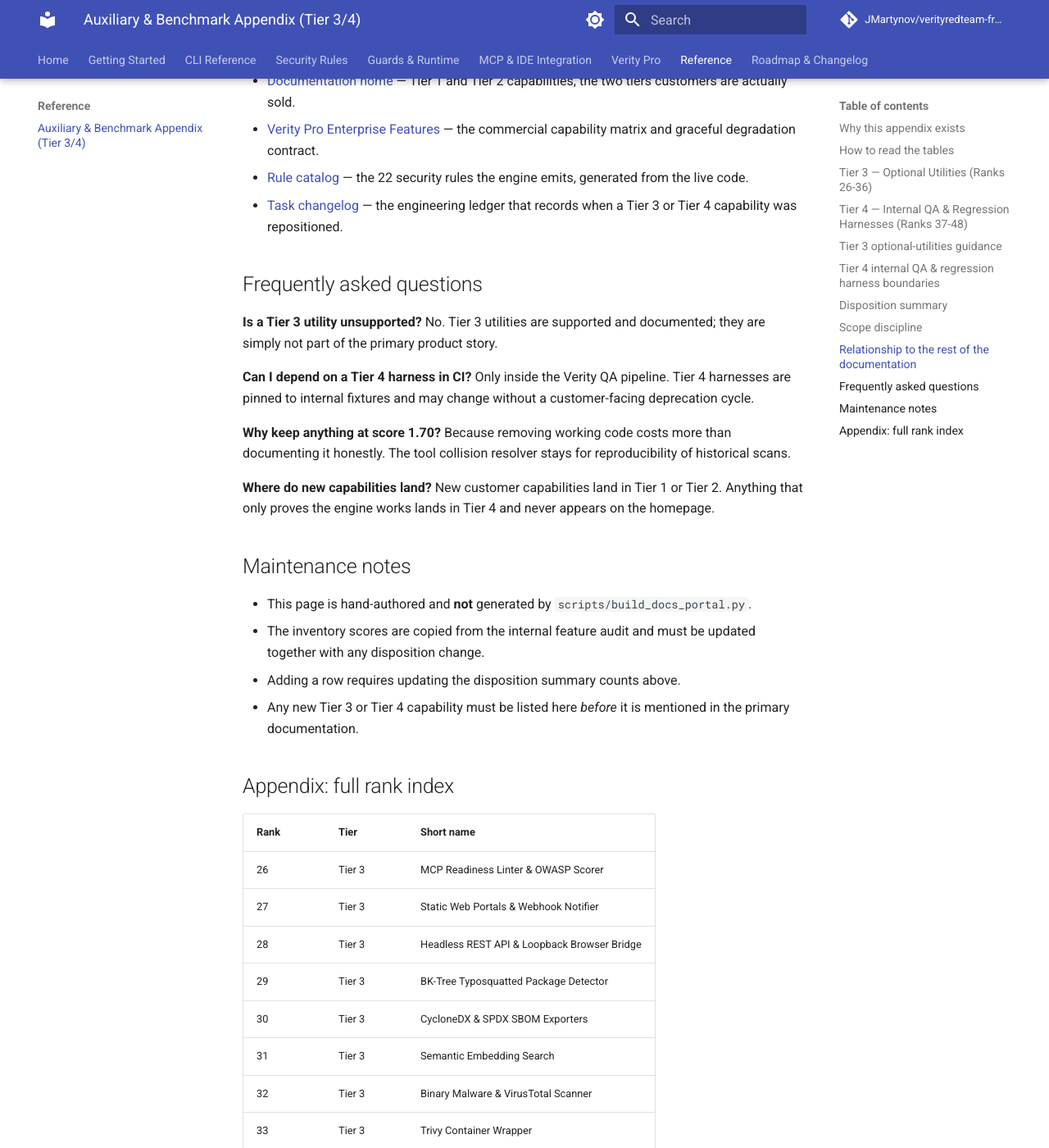
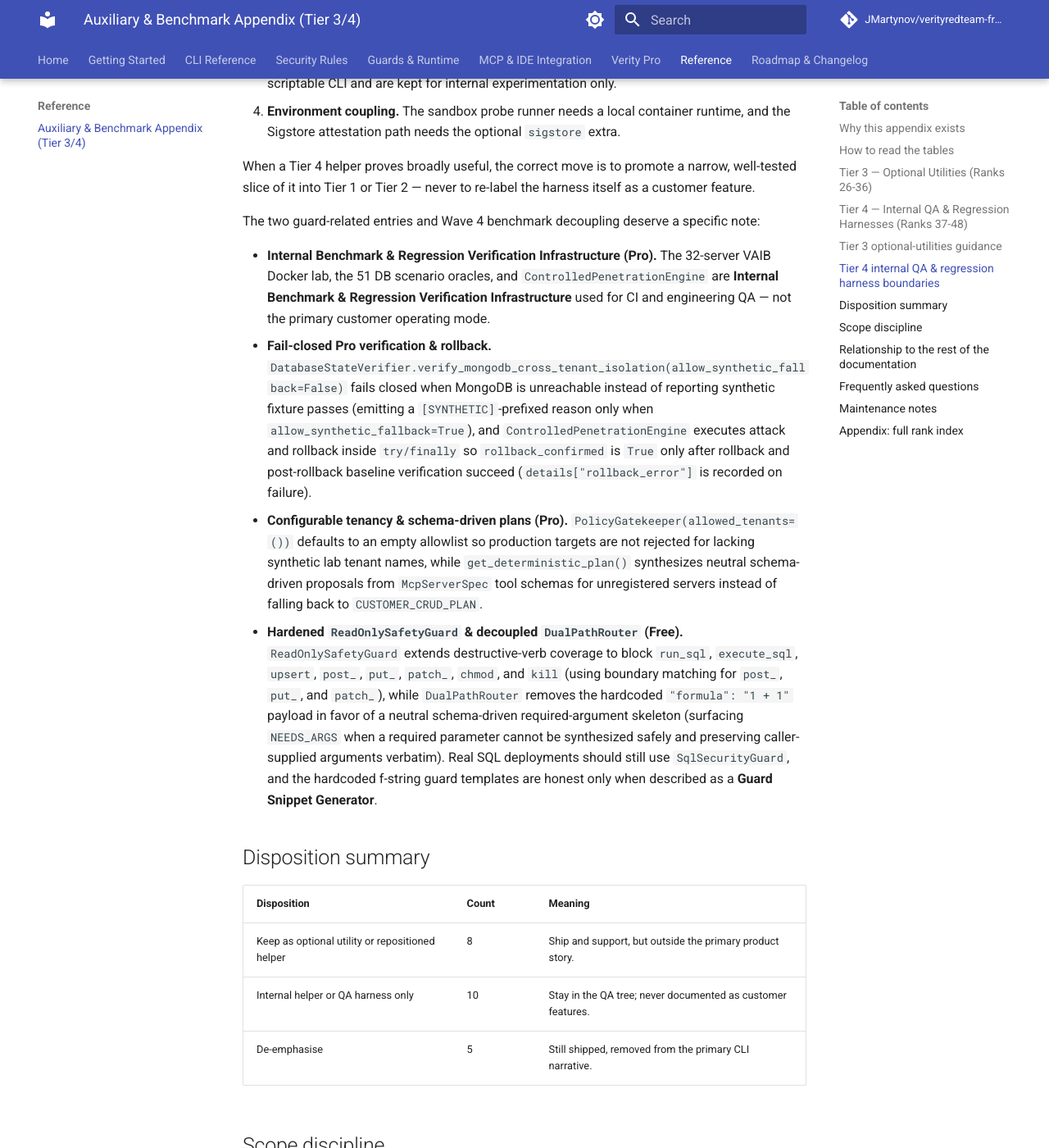
Before and after one commit to JMartynov/verityredteam-free, an MkDocs documentation site: the page built from docs/reference/auxiliary_and_benchmarks.md, in a window 1280 px wide and 1400 px high, scrolled down 6662 px. Shown: the whole window at 82% size. Built offline with MkDocs 1.6.1 and Material for MkDocs 9.7.7, drawn with Linux system fonts in a browser that asks for light colours; comment, search, counter and statistics services are not loaded; the version menu is left out; some of the changed text lies outside the part shown.

Commit message:
docs(M44): mark M44 Done, document Wave 4 decoupling, and rebuild docs portal

```diff
--- a/docs/reference/auxiliary_and_benchmarks.md
+++ b/docs/reference/auxiliary_and_benchmarks.md
@@ -67,11 +67,11 @@ Both tables below use the same six columns.
 | 40 | Tier 4 | Sandboxed Live Probers (`python:3.12-slim` / Incus) | mcp-vulnerabilities | 3.50 | Internal sandbox runner; requires local container runtime. |
 | 41 | Tier 4 | Config Auto-Fixer & PR Bot (fix, remediate-pr) | mcp-vulnerabilities | 3.45 | Secondary experimental PR helper; keep out of primary core. |
 | 42 | Tier 4 | Sigstore Keyless Feed Attestation (verify-feed) | mcp-vulnerabilities | 3.40 | Optional verification utility with deterministic `sha256-manifest` fallback when `sigstore` is absent. |
-| 43 | Tier 4 | Hardcoded Socratic Payloads & PolicyGatekeeper Tenants | Pro (hacking/*) | 3.25 | Internal benchmark/red-team fixtures; keep in QA harness docs. |
+| 43 | Tier 4 | Hardcoded Socratic Payloads & Configurable `PolicyGatekeeper` | Pro (hacking/*) | 3.25 | Internal benchmark/red-team fixtures; `PolicyGatekeeper(allowed_tenants=())` defaults to opt-in tenancy, and `get_deterministic_plan()` synthesizes schema-driven plans for unregistered servers. |
 | 44 | Tier 4 | Hardcoded 7-Branch AIVSS v1.0 CWE Lookup Table | Pro (reporting/) | 3.03 | Optional reporting metadata; not primary OSV severity. |
-| 45 | Tier 4 | Fixture-Coupled ReadOnlySafetyGuard & DualPathRouter | Free (scanner/) | 2.93 | Internal demo/fixture helpers; prefer SqlSecurityGuard. |
-| 46 | Tier 4 | 51 Synthetic JSON-Flag Database Verification Oracles | Pro (oracles/*) | 2.18 | Reposition strictly as Internal QA & Regression Benchmark Suite. |
-| 47 | Tier 4 | 32-Server Docker Lab & In-Memory Snowflake Cloud Mocks | Pro (fixtures/*) | 1.95 | Reposition strictly as Internal QA & Regression Benchmark Suite. |
+| 45 | Tier 4 | `ReadOnlySafetyGuard` & `DualPathRouter` Helpers | Free (scanner/) | 2.93 | Internal demo/probe helpers; `ReadOnlySafetyGuard` blocks `run_sql`/`execute_sql`/`upsert`/`post_`/`put_`/`patch_`/`chmod`/`kill`, and `DualPathRouter` uses schema-driven skeletons (`NEEDS_ARGS` when unsafe); prefer `SqlSecurityGuard` for SQL AST guarding. |
+| 46 | Tier 4 | 51 Synthetic JSON-Flag Database Verification Oracles & `ControlledPenetrationEngine` | Pro (oracles/*, penetration/) | 2.18 | Reposition strictly as **Internal Benchmark & Regression Verification Infrastructure**; `ControlledPenetrationEngine` verifies rollback via `try/finally` and `DatabaseStateVerifier` fails closed (`allow_synthetic_fallback=False`). |
+| 47 | Tier 4 | 32-Server VAIB Docker Lab & In-Memory Snowflake Cloud Mocks | Pro (fixtures/*) | 1.95 | Reposition strictly as **Internal Benchmark & Regression Verification Infrastructure** (not a customer-facing operating mode). |
 | 48 | Tier 4 | Tool Collision Resolver (resolve-config --strategy prefix) | mcp-vulnerabilities | 1.70 | Legacy CLI flag (`MCP_PREFIX_<TOOL>` env namespacing); do not recommend in customer workflows. |
 
 ## Tier 3 optional-utilities guidance
@@ -123,11 +123,12 @@ When a Tier 4 helper proves broadly useful, the correct move is to promote
 a narrow, well-tested slice of it into Tier 1 or Tier 2 — never to
 re-label the harness itself as a customer feature.
 
-The two guard-related entries deserve a specific note. The hardcoded
-f-string guard templates are honest only when described as a **Guard
-Snippet Generator**, and the fixture-coupled ``ReadOnlySafetyGuard`` and
-``DualPathRouter`` are demo helpers — real deployments should use
-``SqlSecurityGuard`` instead.
+The two guard-related entries and Wave 4 benchmark decoupling deserve a specific note:
+
+- **Internal Benchmark & Regression Verification Infrastructure (Pro).** The 32-server VAIB Docker lab, the 51 DB scenario oracles, and `ControlledPenetrationEngine` are **Internal Benchmark & Regression Verification Infrastructure** used for CI and engineering QA — not the primary customer operating mode.
+- **Fail-closed Pro verification & rollback.** `DatabaseStateVerifier.verify_mongodb_cross_tenant_isolation(allow_synthetic_fallback=False)` fails closed when MongoDB is unreachable instead of reporting synthetic fixture passes (emitting a `[SYNTHETIC]`-prefixed reason only when `allow_synthetic_fallback=True`), and `ControlledPenetrationEngine` executes attack and rollback inside `try/finally` so `rollback_confirmed` is `True` only after rollback and post-rollback baseline verification succeed (`details["rollback_error"]` is recorded on failure).
+- **Configurable tenancy & schema-driven plans (Pro).** `PolicyGatekeeper(allowed_tenants=())` defaults to an empty allowlist so production targets are not rejected for lacking synthetic lab tenant names, while `get_deterministic_plan()` synthesizes neutral schema-driven proposals from `McpServerSpec` tool schemas for unregistered servers instead of falling back to `CUSTOMER_CRUD_PLAN`.
+- **Hardened `ReadOnlySafetyGuard` & decoupled `DualPathRouter` (Free).** `ReadOnlySafetyGuard` extends destructive-verb coverage to block `run_sql`, `execute_sql`, `upsert`, `post_`, `put_`, `patch_`, `chmod`, and `kill` (using boundary matching for `post_`, `put_`, and `patch_`), while `DualPathRouter` removes the hardcoded `"formula": "1 + 1"` payload in favor of a neutral schema-driven required-argument skeleton (surfacing `NEEDS_ARGS` when a required parameter cannot be synthesized safely and preserving caller-supplied arguments verbatim). Real SQL deployments should still use `SqlSecurityGuard`, and the hardcoded f-string guard templates are honest only when described as a **Guard Snippet Generator**.
 
 ## Disposition summary
 
```
Also changed, not shown: TASK_BOARD.md (+2 -2 lines), docs/changelog/tasks.md (+3 -3 lines), docs/reports/FEATURE_REALISM_ACTION_PLAN_AND_TASKS.md (+6 -6 lines), docs/roadmap/index.md (+1 -1 lines), docs/tasks/M44_TASK_106_FREE_READONLY_GUARD_AND_ROUTER_DECOUPLING.md (+10 -10 lines).
